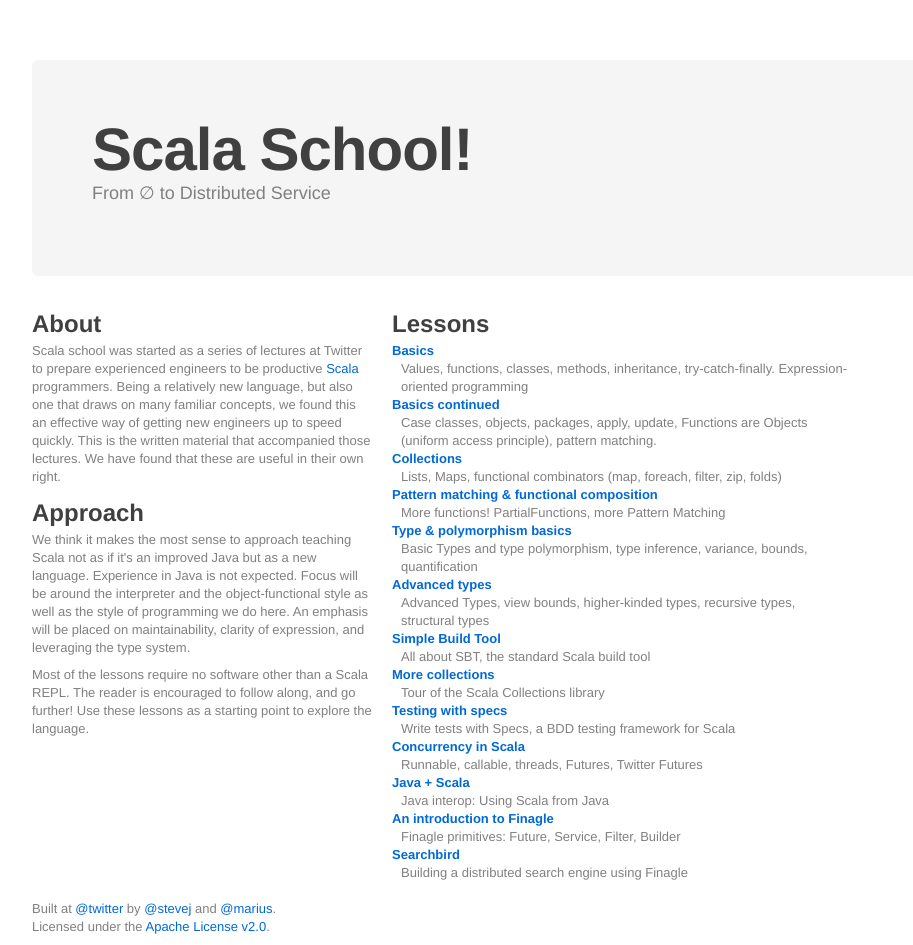
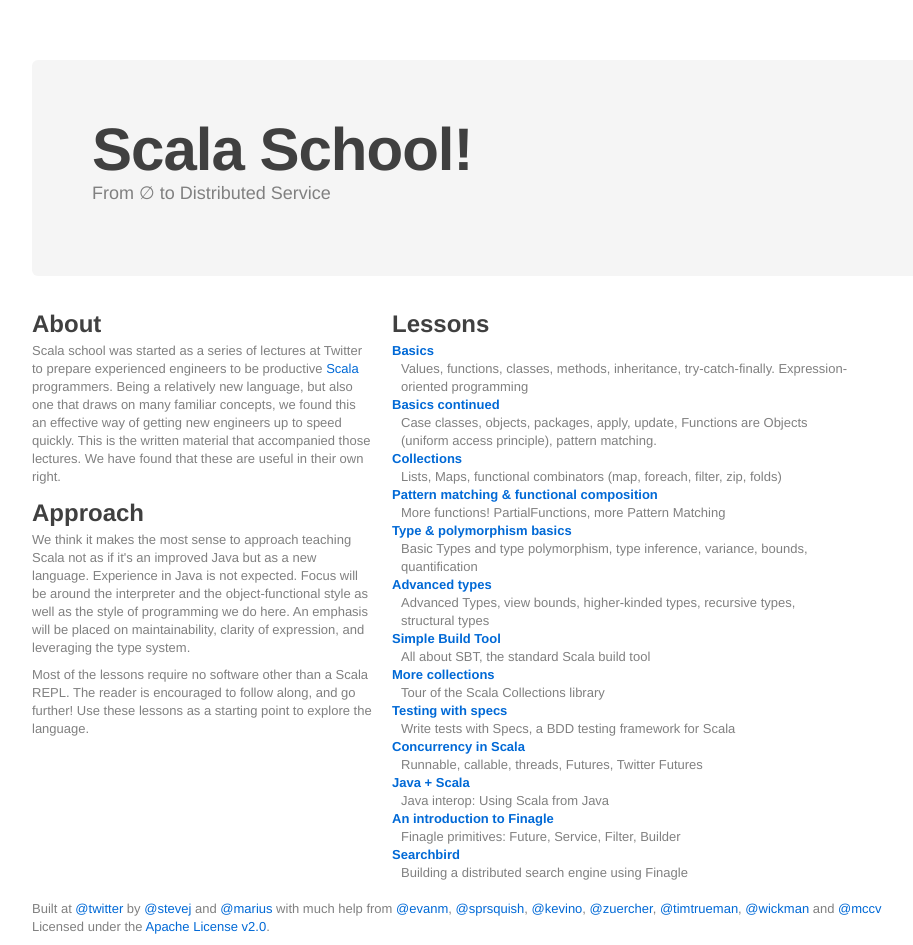
Before and after one commit to twitter/scala_school, a Jekyll site: the page built from web/index.html, in a window 1280 px wide. Shown: the whole page, without its empty margins (138-1051 px from the left). Built offline with Jekyll 4.4.1, drawn with Linux system fonts in a browser that asks for light colours.

Commit message:
template: credit contributors!

```diff
--- a/web/_layouts/default.html
+++ b/web/_layouts/default.html
@@ -28,7 +28,7 @@
       <div class="inner">
         <div class="container">
           <p>
-            Built at <a href="http://twitter.com/twitter" target="_blank">@twitter</a> by <a href="http://twitter.com/stevej" target="_blank">@stevej</a> and <a href="http://twitter.com/marius" target="_blank">@marius</a>.<br />
+            Built at <a href="http://twitter.com/twitter" target="_blank">@twitter</a> by <a href="http://twitter.com/stevej" target="_blank">@stevej</a> and <a href="http://twitter.com/marius" target="_blank">@marius</a> with much help from <a href="http://twitter.com/evanm" target="_blank">@evanm</a>, <a href="http://twitter.com/sprsquish" target="_blank">@sprsquish</a>, <a href="http://twitter.com/kevino" target="_blank">@kevino</a>, <a href="http://twitter.com/zuercher" target="_blank">@zuercher</a>, <a href="http://twitter.com/timtrueman" target="_blank">@timtrueman</a>, <a href="http://twitter.com/wickman" target="_blank">@wickman</a> and <a href="http://twitter.com/mccv" target="_blank">@mccv</a><br />
             Licensed under the <a href="http://www.apache.org/licenses/LICENSE-2.0" target="_blank">Apache License v2.0</a>.
           </p>
         </div>
--- a/web/_layouts/post.html
+++ b/web/_layouts/post.html
@@ -43,7 +43,7 @@
       <div class="inner">
         <div class="container">
           <p>
-            Built at <a href="http://twitter.com/twitter" target="_blank">@twitter</a> by <a href="http://twitter.com/stevej" target="_blank">@stevej</a> and <a href="http://twitter.com/marius" target="_blank">@marius</a>.<br />
+            Built at <a href="http://twitter.com/twitter" target="_blank">@twitter</a> by <a href="http://twitter.com/stevej" target="_blank">@stevej</a> and <a href="http://twitter.com/marius" target="_blank">@marius</a> with much help from <a href="http://twitter.com/evanm" target="_blank">@evanm</a>, <a href="http://twitter.com/sprsquish" target="_blank">@sprsquish</a>, <a href="http://twitter.com/kevino" target="_blank">@kevino</a>, <a href="http://twitter.com/zuercher" target="_blank">@zuercher</a>, <a href="http://twitter.com/timtrueman" target="_blank">@timtrueman</a>, <a href="http://twitter.com/wickman" target="_blank">@wickman</a> and <a href="http://twitter.com/mccv" target="_blank">@mccv</a><br />
             Licensed under the <a href="http://www.apache.org/licenses/LICENSE-2.0" target="_blank">Apache License v2.0</a>.
           </p>
         </div>
```
